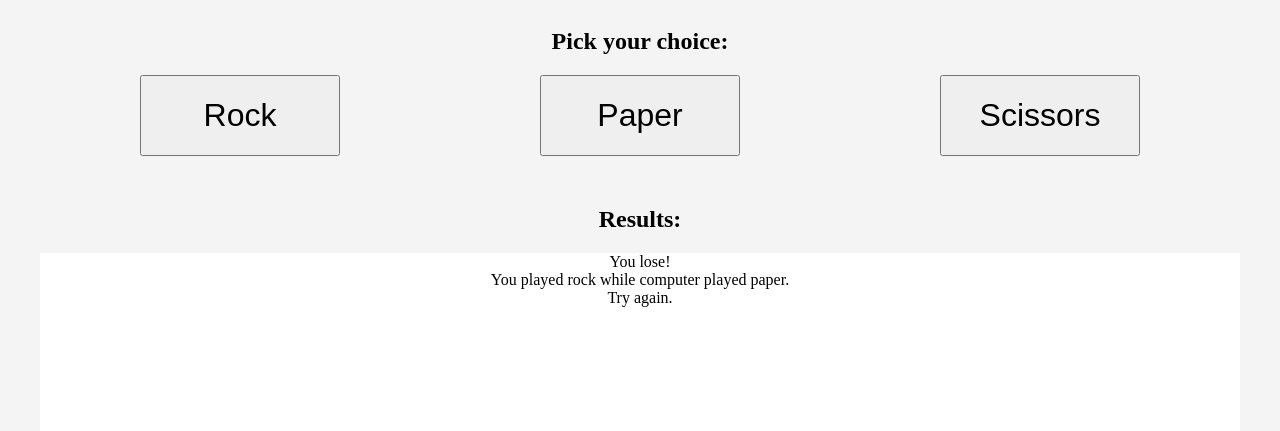
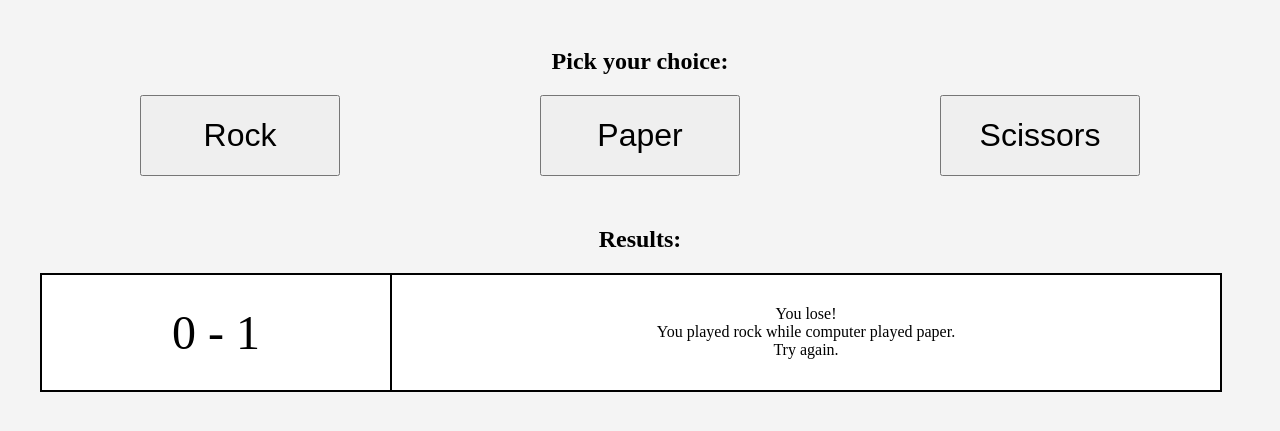
Before and after one commit to elminex/rock-paper-scissors, a website: page index.html in a window 1280 px wide. Both pictures are taken after a click on the button "Rock". Shown: the part 305-736 px from the top of the page. Drawn offline with Linux system fonts and the light colour scheme.

Commit message:
Add scoreboard

```diff
--- a/index.html
+++ b/index.html
@@ -11,13 +11,14 @@
             <p class="title__desc">Can you win versus a super-inteligent AI?</p>
         </header>
         <div class="game">
-            <h2>Pick your choice:</h2>
+            <h2 class="game__heading">Pick your choice:</h2>
             <div class="game__btn-wrap">
                 <button class="game__btn" id="btn-rock">Rock</button>
                 <button class="game__btn" id="btn-paper">Paper</button>
                 <button class="game__btn" id="btn-scissors">Scissors</button>
             </div>
-            <h2>Results:</h2>
+            <h2 class="game__heading">Results:</h2>
+            <div class="game__result" id="result"></div>
             <div class="game__output" id="output"></div>
         </div>
         <script src="js/script.js"></script>
--- a/js/script.js
+++ b/js/script.js
@@ -3,10 +3,20 @@ var rockInput = document.getElementById('btn-rock');
 var paperInput = document.getElementById('btn-paper');
 var scissorsInput = document.getElementById('btn-scissors');
 var playerSelection;
+var computerPoints = 0;
+var playerPoints = 0;
+
 var gameLog = function(text){
     var output = document.getElementById('output');
     output.innerHTML = text;
 };
+
+var pointsLog = function(computer, player) {
+    var scoreBoard = document.getElementById('result');
+    var score = player + ' - ' + computer;
+    scoreBoard.innerHTML = score;
+}
+
 gameLog('Select your move by pushing the apropriate button.');
 var playerMove = function(playerMove) {
     var computerRandom = Math.floor(Math.random() * 3) + 1;
@@ -29,27 +39,33 @@ var playerMove = function(playerMove) {
     else if(playerMove == 'rock') {
         if(computerMove == 'paper'){
             gameLog('You lose!<br>You played ' + playerMove + ' while computer played ' + computerMove + '.<br>Try again.');
+            computerPoints++;
         }
         else {
             gameLog('You win!<br>You played ' + playerMove + ' while computer played ' + computerMove + '.<br>Want to go again?');
+            playerPoints++;
         }
     }
     else if(playerMove == 'scissors') {
         if(computerMove == 'paper'){
             gameLog('You win!<br>You played ' + playerMove + ' while computer played ' + computerMove + '.<br>Want to go again?');
+            playerPoints++;
         }
         else {
             gameLog('You lose!<br>You played ' + playerMove + ' while computer played ' + computerMove + '.<br>Try again.');
+            computerPoints++;
         }
     }
     else if(playerMove == 'paper') {
         if(computerMove == 'scissors') {
             gameLog('You lose!<br>You played ' + playerMove + ' while computer played ' + computerMove + '.<br>Try again.');
+            computerPoints++;
         }
         else {
             gameLog('You win!<br>You played ' + playerMove + ' while computer played ' + computerMove + '.<br>Want to go again?');
+            playerPoints++;
         }
-    }
+    }pointsLog(computerPoints, playerPoints);
 };
 paperInput.addEventListener('click', function (){
     playerSelection = 'paper';
--- a/sass/style.scss
+++ b/sass/style.scss
@@ -23,9 +23,15 @@ body {
     width: 1200px;
     margin: 0 auto;
     text-align: center;
+    display: flex;
+    flex-wrap: wrap;
+    &__heading {
+        width: 100%;
+    }
     &__btn-wrap {
         display: flex;
         justify-content: space-around;
+        width: 100%;
     }
     &__btn {
         width: 200px;
@@ -35,9 +41,19 @@ body {
         margin-bottom: 30px;
     }
     &__output {
-    background-color: white;
-    text-align: center;
-    width: 100%;
-    height: 300px;
+        background-color: white;
+        text-align: center;
+        width: 69%;
+        padding: 30px 0;
+        border: 2px solid #000;
+    }
+    &__result {
+        border-left: 2px solid #000;
+        border-top: 2px solid #000;
+        border-bottom: 2px solid #000;
+        padding: 30px 0;
+        font-size: 3rem;
+        width: 29%;
+        background-color: #fff;
     }
 }
```
Also changed, not shown: css/style.css, 1 other file.
